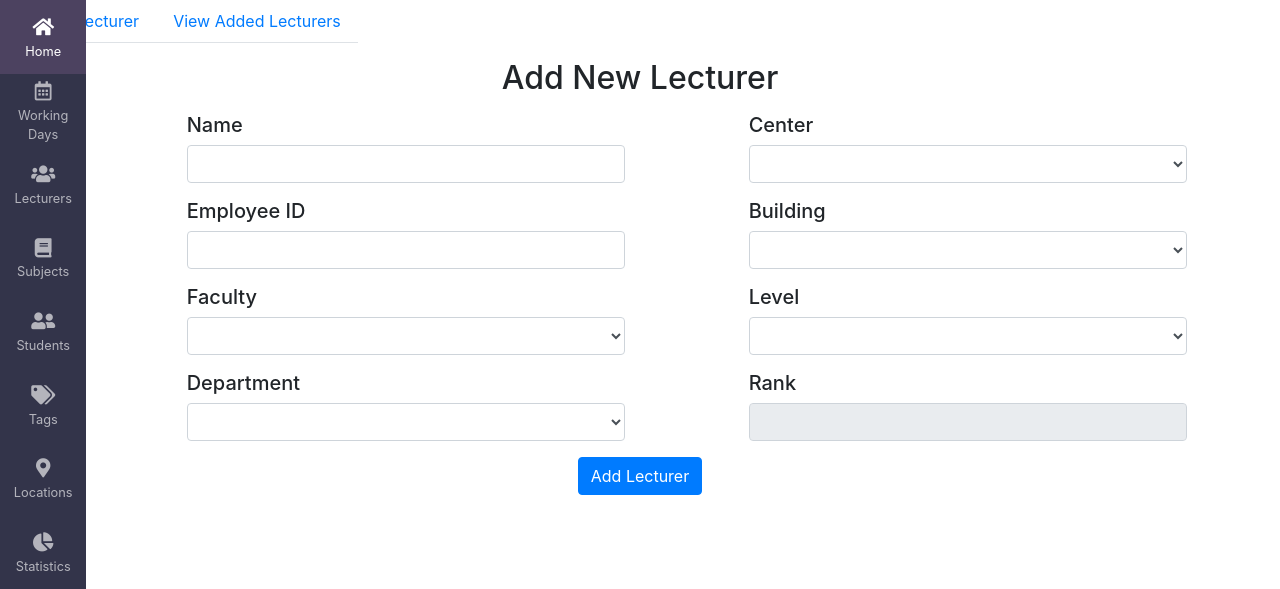
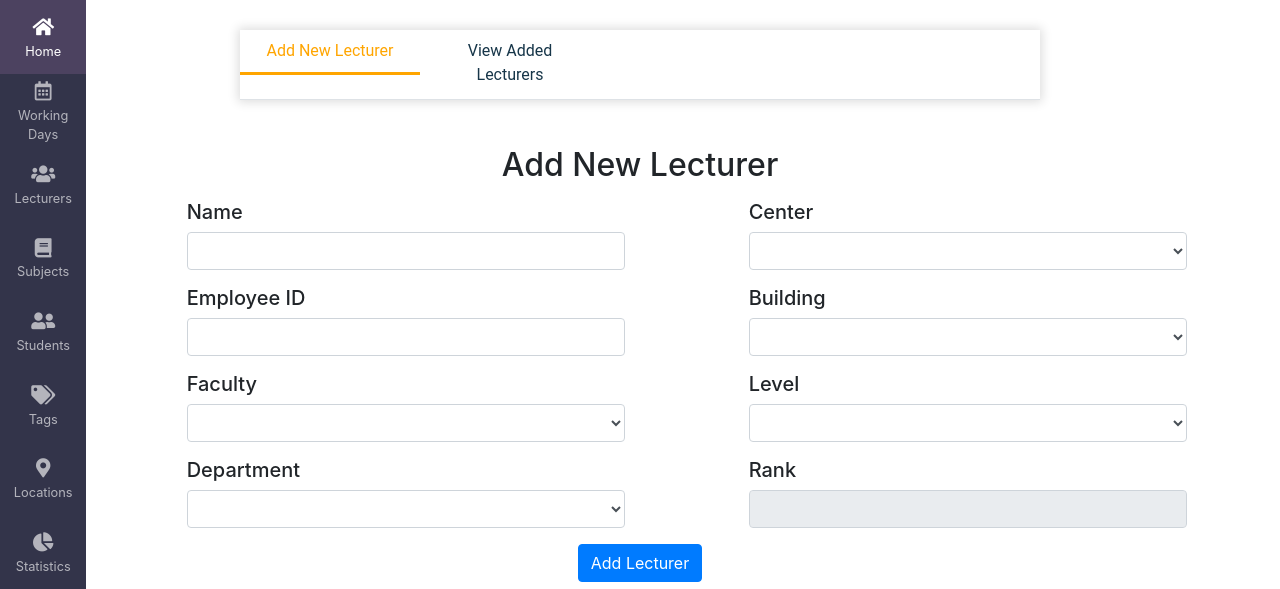
Before and after one commit to shanesoysa/CAD, a Django app: page /lecturer/ in a window 1280 px wide. Shown: the top 589 px of the page. Run offline with Django 3.2, Linux system fonts and the light colour scheme; data that the repository does not hold is empty; some libraries are stand-ins or nearby versions.

Commit message:
shanes css readded

```diff
--- a/cadpy/template/base.html
+++ b/cadpy/template/base.html
@@ -120,6 +120,63 @@
       .card {
         background: #f3f2f1;
       }
+
+      /* Shanes*/
+
+      .cycle-tab-container {
+        margin: 30px auto;
+        width: 800px;
+
+        box-shadow: 0 0 10px 2px #ddd;
+      }
+
+      .cycle-tab-container a {
+        color: #173649;
+        font-size: 16px;
+        font-family: roboto;
+        text-align: center;
+      }
+
+      .tab-pane {
+        text-align: center;
+        height: 100px !important;
+        margin: 30px auto;
+        width: 500px;
+        max-width: 100%;
+      }
+
+      .fade {
+        opacity: 0;
+        transition: opacity 4s ease-in-out;
+      }
+
+      .fade.active {
+        opacity: 1;
+      }
+
+      .cycle-tab-item {
+        width: 180px;
+      }
+
+      .cycle-tab-item:after {
+        display: block;
+        content: "";
+        border-bottom: solid 3px orange;
+        transform: scaleX(0);
+        transition: transform 0ms ease-out;
+      }
+      .cycle-tab-item.active:after {
+        transform: scaleX(1);
+        transform-origin: 0% 50%;
+        transition: transform 5000ms ease-in;
+      }
+
+      .nav-link:focus,
+      .nav-link:hover,
+      .cycle-tab-item.active a {
+        border-color: transparent !important;
+        color: orange;
+      }
     </style>
 
   </head>
```
Also changed, not shown: cadpy/timetable/migrations/0017_auto_20200912_1023.py (added).
